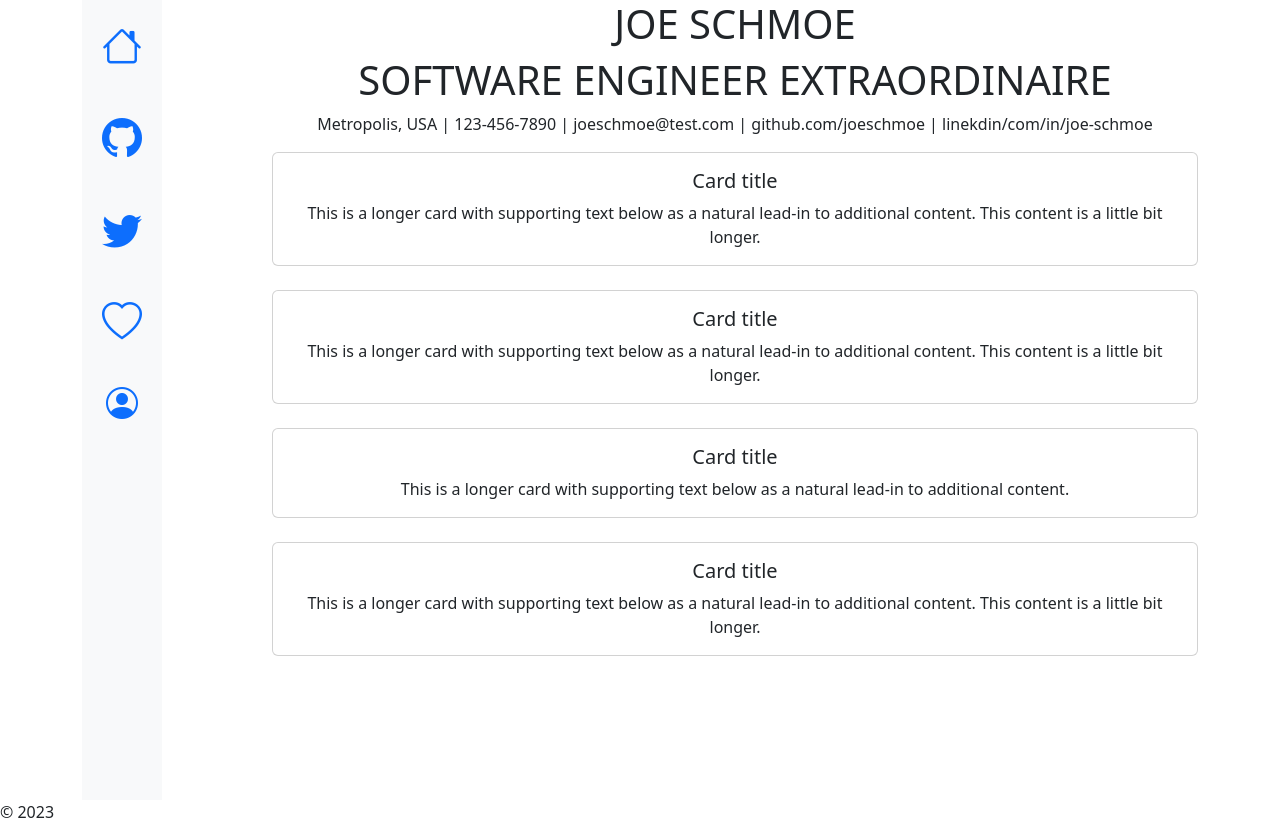
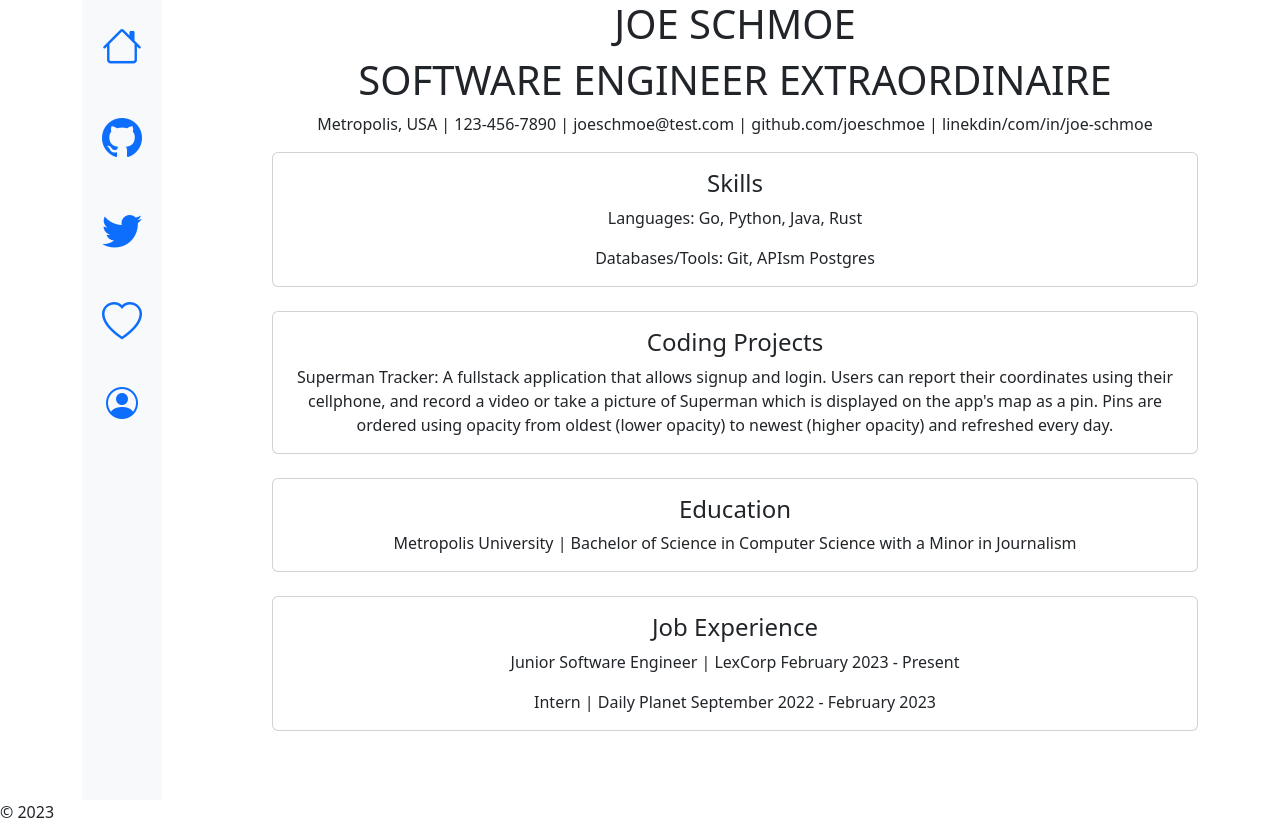
Before and after one commit to UgoAsonye/online-resume, a React (Vite) app: page / in a window 1280 px wide. Built offline with nearby package versions, Linux system fonts and the light colour scheme.

Commit message:
Adds in dummy data for Resume

```diff
--- a/src/App.jsx
+++ b/src/App.jsx
@@ -11,12 +11,12 @@ function App() {
     //   <div className="container p-4">
     //     <Content />
     <div>
-      <div class="container text-center">
-        <div class="row align-items-start">
-          <div class="col col-lg-2">
+      <div className="container text-center">
+        <div className="row align-items-start">
+          <div className="col col-lg-2">
             <SideNav />
           </div>
-          <div class="col">
+          <div className="col">
             <Resume />
           </div>
           {/* <div class="col">
--- a/src/Resume.jsx
+++ b/src/Resume.jsx
@@ -11,10 +11,21 @@ export function Resume() {
         <div className="col">
           <div className="card">
             <div className="card-body">
-              <h5 className="card-title">Card title</h5>
+              <h4 className="card-title">Skills</h4>
+              <p className="card-text">Languages: Go, Python, Java, Rust</p>
+              <p className="card-text">Databases/Tools: Git, APIsm Postgres</p>
+            </div>
+          </div>
+        </div>
+        <div className="col">
+          <div className="card">
+            <div className="card-body">
+              <h4 className="card-title">Coding Projects</h4>
               <p className="card-text">
-                This is a longer card with supporting text below as a natural lead-in to additional content. This
-                content is a little bit longer.
+                Superman Tracker: A fullstack application that allows signup and login. Users can report their
+                coordinates using their cellphone, and record a video or take a picture of Superman which is displayed
+                on the app's map as a pin. Pins are ordered using opacity from oldest (lower opacity) to newest (higher
+                opacity) and refreshed every day.
               </p>
             </div>
           </div>
@@ -22,10 +33,9 @@ export function Resume() {
         <div className="col">
           <div className="card">
             <div className="card-body">
-              <h5 className="card-title">Card title</h5>
+              <h4 className="card-title">Education</h4>
               <p className="card-text">
-                This is a longer card with supporting text below as a natural lead-in to additional content. This
-                content is a little bit longer.
+                Metropolis University | Bachelor of Science in Computer Science with a Minor in Journalism
               </p>
             </div>
           </div>
@@ -33,21 +43,9 @@ export function Resume() {
         <div className="col">
           <div className="card">
             <div className="card-body">
-              <h5 className="card-title">Card title</h5>
-              <p className="card-text">
-                This is a longer card with supporting text below as a natural lead-in to additional content.
-              </p>
-            </div>
-          </div>
-        </div>
-        <div className="col">
-          <div className="card">
-            <div className="card-body">
-              <h5 className="card-title">Card title</h5>
-              <p className="card-text">
-                This is a longer card with supporting text below as a natural lead-in to additional content. This
-                content is a little bit longer.
-              </p>
+              <h4 className="card-title">Job Experience</h4>
+              <p className="card-text">Junior Software Engineer | LexCorp February 2023 - Present</p>
+              <p className="card-text">Intern | Daily Planet September 2022 - February 2023</p>
             </div>
           </div>
         </div>
```
